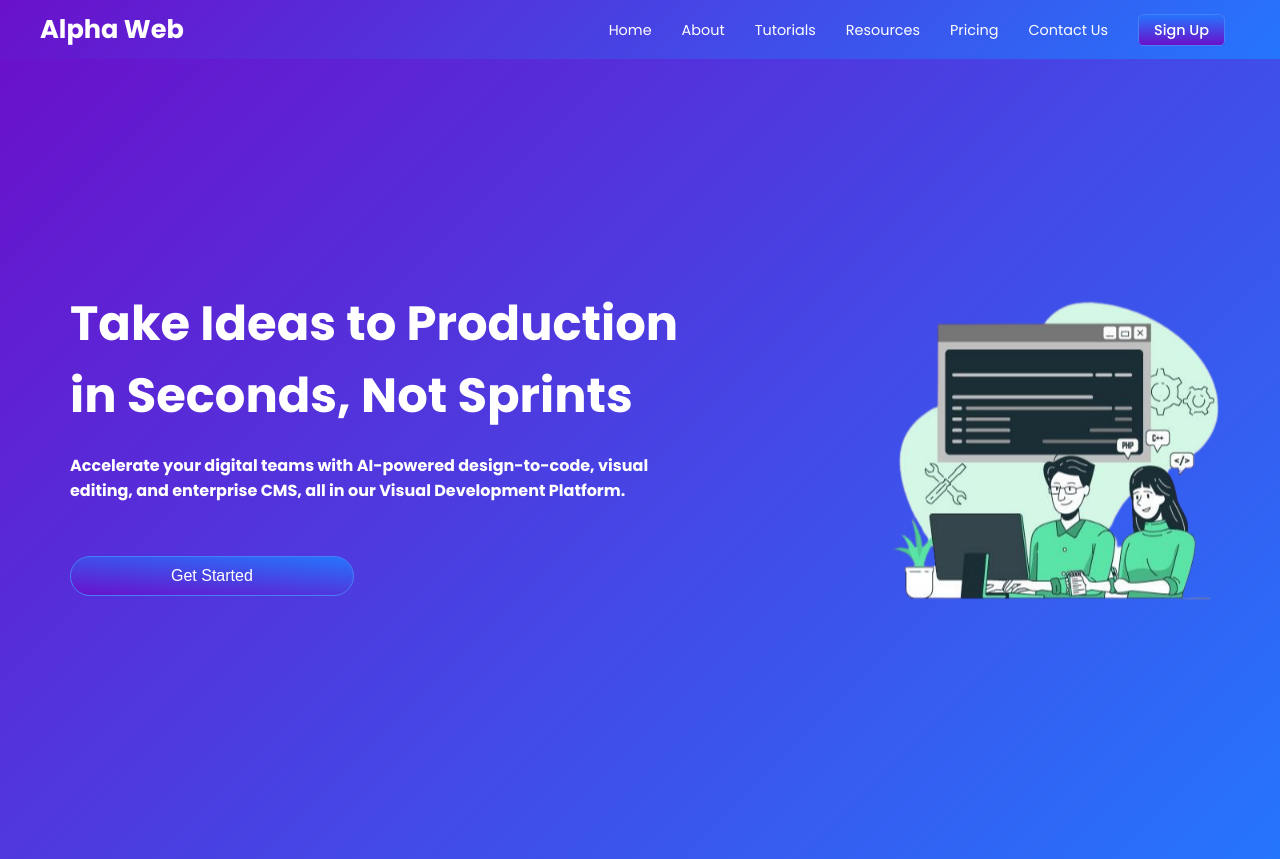
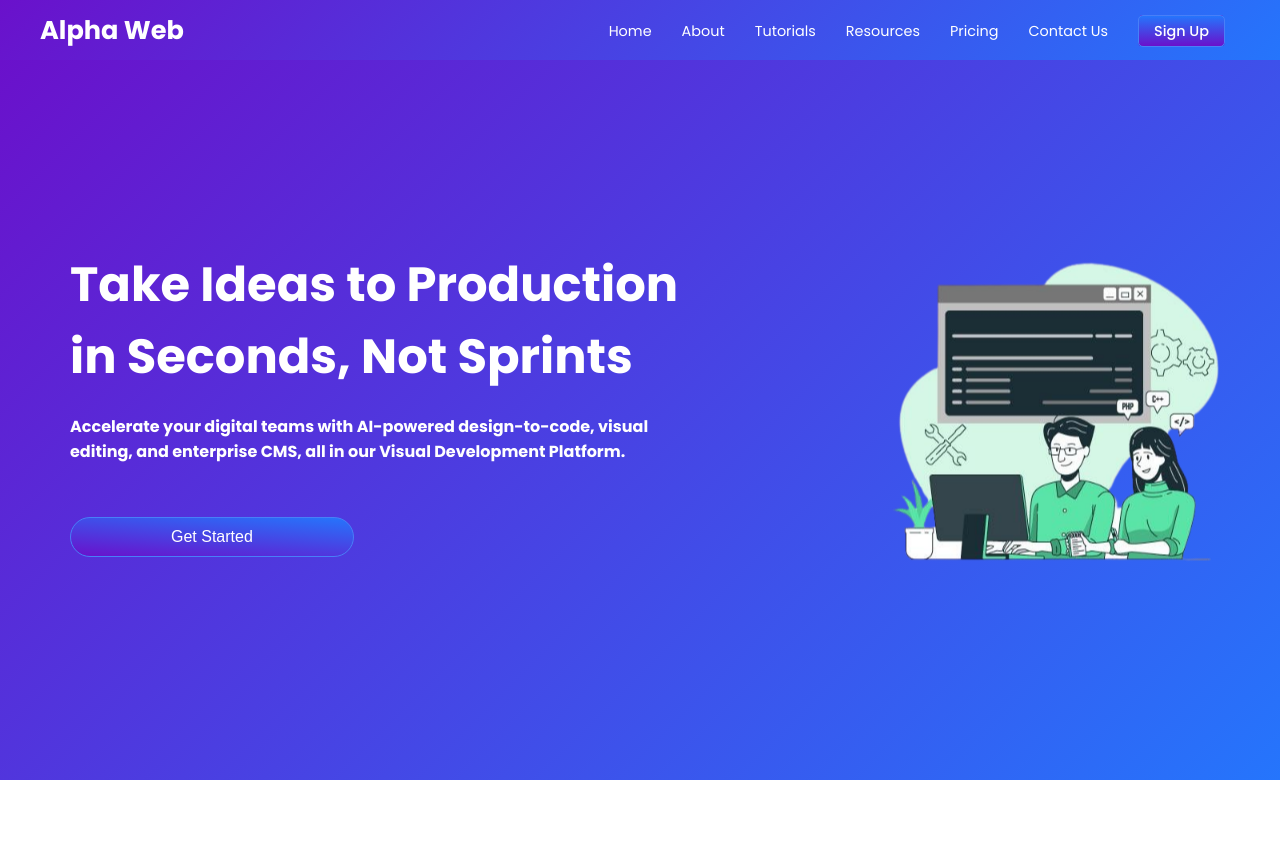
Before and after one commit to Prakashgupta41532/alpha-web, a React (Create React App) app: page / in a window 1280 px wide. After the commit the page ends 800 px from the top, so only its background shows below. Built offline with nearby package versions, Linux system fonts and the light colour scheme.

Commit message:
minorFixes

```diff
--- a/src/Components/Navbar/Navbar.css
+++ b/src/Components/Navbar/Navbar.css
@@ -6,6 +6,7 @@
   background: linear-gradient(135deg, #6a11cb 0%, #2575fc 100%);
   box-shadow: 0 4px 6px rgba(0, 0, 0, 0.1);
   color: white;
+  height: 40px;
 }
 
 .navbar-container {
--- a/src/Components/Screens/LandingScreens/Home/Home.css
+++ b/src/Components/Screens/LandingScreens/Home/Home.css
@@ -2,7 +2,7 @@
     display: flex;
     align-items: center;
     justify-content: center;
-    height: 100vh;
+    height: 90vh ;
     background: linear-gradient(135deg, #6a11cb 0%, #2575fc 100%);
     color: white;
     font-family: "Poppins", sans-serif;
```
